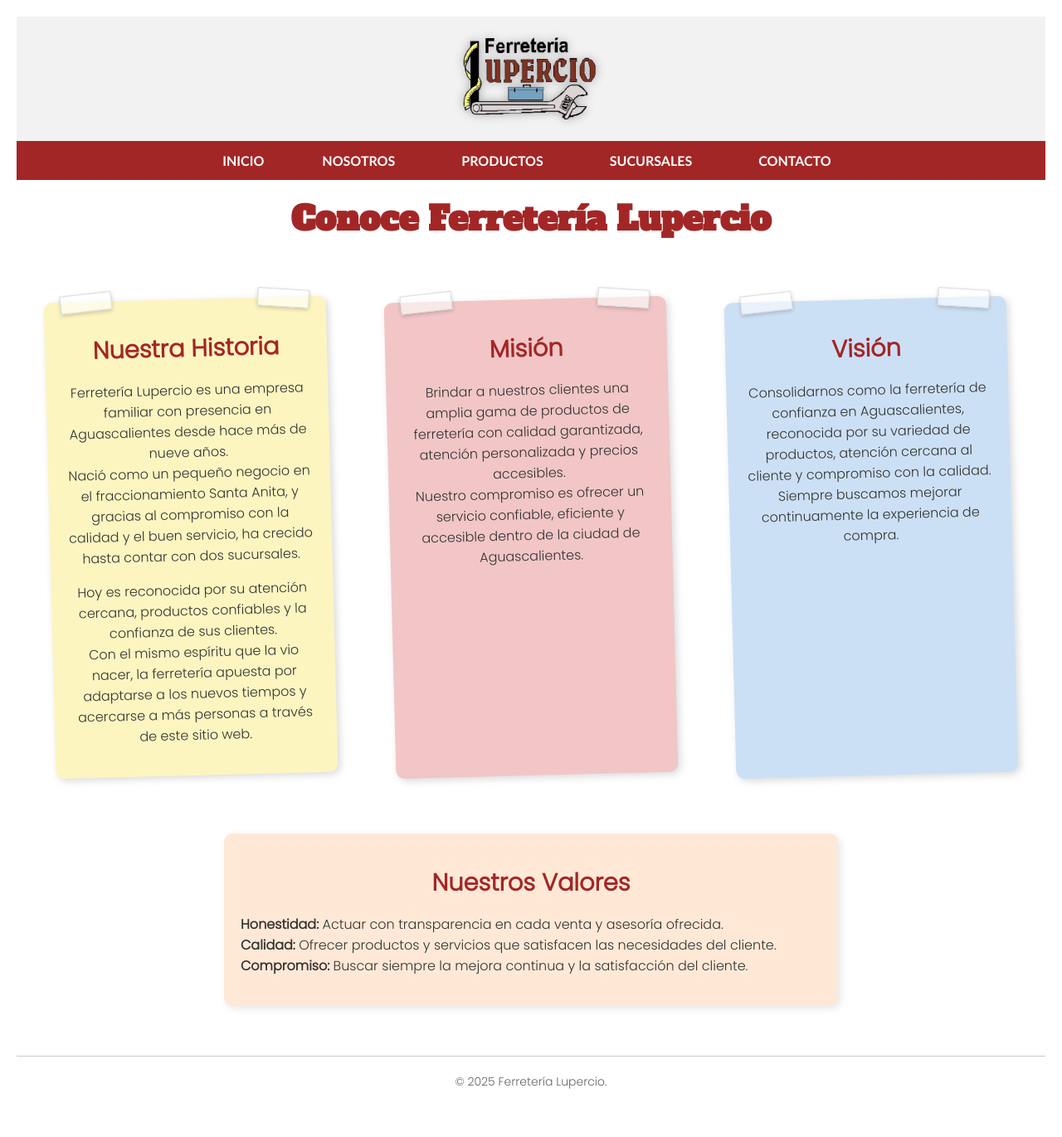
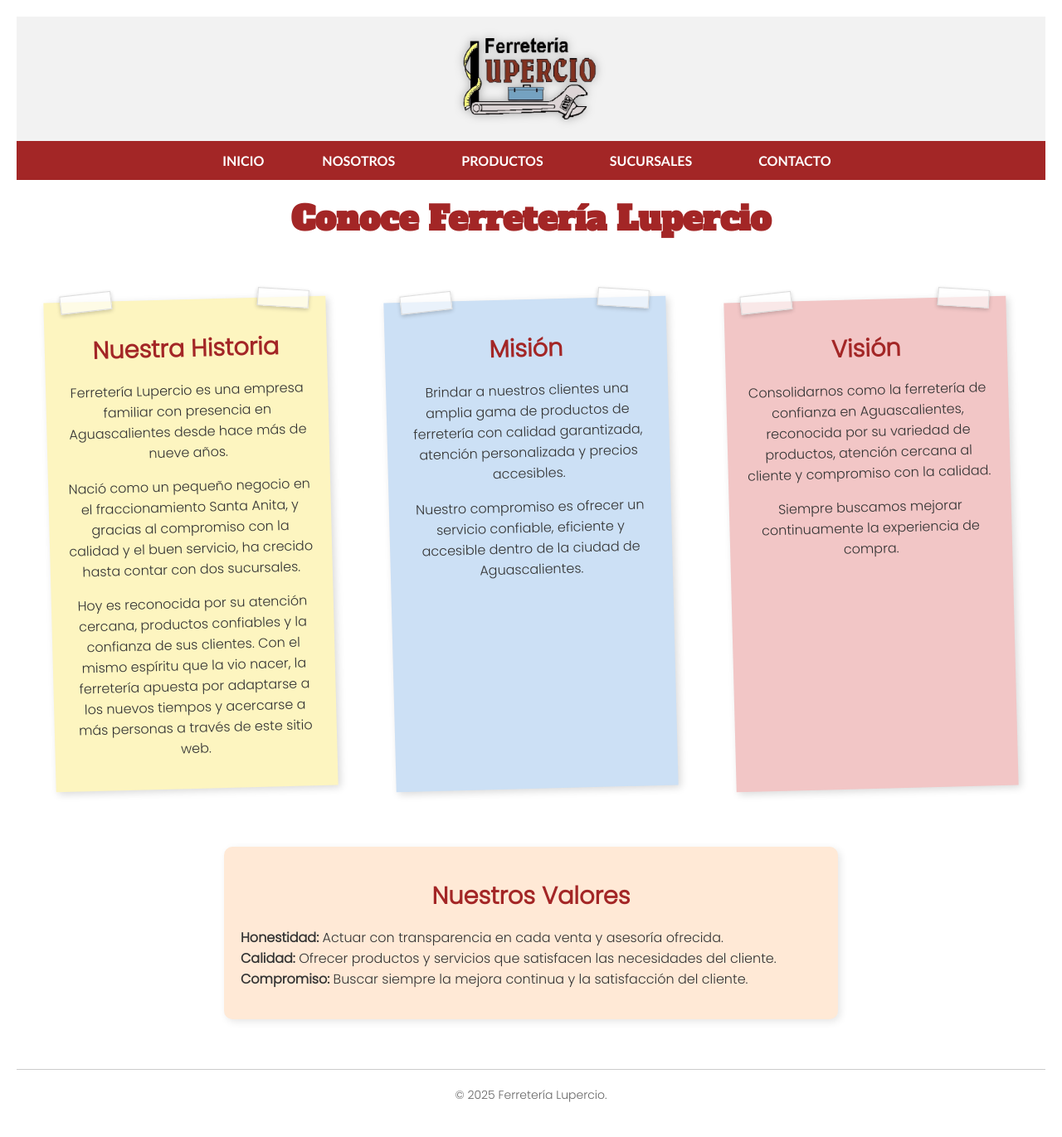
Before and after one commit to Ferreteria-Lupercio/Ferreteria-Lupercio.github.io, a Jekyll site: the page built from Nosotros.md, in a window 1280 px wide. Shown: the whole page at 83% size. Built offline with Jekyll 4.4.1, drawn with Linux system fonts in a browser that asks for light colours.

Commit message:
Update Nosotros.md

```diff
--- a/Nosotros.md
+++ b/Nosotros.md
@@ -6,25 +6,26 @@ layout: default
 <h1 style="text-align: center;">Conoce Ferretería Lupercio</h1>
 
 <div class="sticky-container">
+
   <div class="sticky-note yellow">
-    <h2 style="text-align: center;">Nuestra Historia</h2>
-    <p>Ferretería Lupercio es una empresa familiar con presencia en Aguascalientes desde hace más de nueve años.<br>
-    Nació como un pequeño negocio en el fraccionamiento Santa Anita, y gracias al compromiso con la calidad y el buen servicio, ha crecido hasta contar con dos sucursales.</p>
-    <p>Hoy es reconocida por su atención cercana, productos confiables y la confianza de sus clientes.<br>
-    Con el mismo espíritu que la vio nacer, la ferretería apuesta por adaptarse a los nuevos tiempos y acercarse a más personas a través de este sitio web.</p>
+    <h2>Nuestra Historia</h2>
+    <p>Ferretería Lupercio es una empresa familiar con presencia en Aguascalientes desde hace más de nueve años.</p>
+    <p>Nació como un pequeño negocio en el fraccionamiento Santa Anita, y gracias al compromiso con la calidad y el buen servicio, ha crecido hasta contar con dos sucursales.</p>
+    <p>Hoy es reconocida por su atención cercana, productos confiables y la confianza de sus clientes. Con el mismo espíritu que la vio nacer, la ferretería apuesta por adaptarse a los nuevos tiempos y acercarse a más personas a través de este sitio web.</p>
+  </div>
+
+  <div class="sticky-note blue">
+    <h2>Misión</h2>
+    <p>Brindar a nuestros clientes una amplia gama de productos de ferretería con calidad garantizada, atención personalizada y precios accesibles.</p>
+    <p>Nuestro compromiso es ofrecer un servicio confiable, eficiente y accesible dentro de la ciudad de Aguascalientes.</p>
   </div>
 
   <div class="sticky-note red">
-    <h2 style="text-align: center;">Misión</h2>
-    <p>Brindar a nuestros clientes una amplia gama de productos de ferretería con calidad garantizada, atención personalizada y precios accesibles.<br>
-    Nuestro compromiso es ofrecer un servicio confiable, eficiente y accesible dentro de la ciudad de Aguascalientes.</p>
+    <h2>Visión</h2>
+    <p>Consolidarnos como la ferretería de confianza en Aguascalientes, reconocida por su variedad de productos, atención cercana al cliente y compromiso con la calidad.</p>
+    <p>Siempre buscamos mejorar continuamente la experiencia de compra.</p>
   </div>
 
-  <div class="sticky-note blue">
-    <h2 style="text-align: center;">Visión</h2>
-    <p>Consolidarnos como la ferretería de confianza en Aguascalientes, reconocida por su variedad de productos, atención cercana al cliente y compromiso con la calidad.<br>
-    Siempre buscamos mejorar continuamente la experiencia de compra.</p>
-  </div>
 </div>
 
 <div style="background-color: #ffe9d6; padding: 20px; border-radius: 10px; box-shadow: 3px 3px 10px rgba(0,0,0,0.1); margin: 30px auto; max-width: 700px; font-family: 'Poppins', sans-serif; transition: transform 0.3s ease;">
@@ -35,7 +36,6 @@ layout: default
     <li><strong>Compromiso:</strong> Buscar siempre la mejora continua y la satisfacción del cliente.</li>
   </ul>
 </div>
-
 
 <style>
 .sticky-container {
@@ -64,7 +64,7 @@ layout: default
   transform: rotate(0deg) scale(1.03);
 }
 
-/* Color variants to match theme */
+/* Color variants */
 .sticky-note.yellow {
   background-color: #fdf5c0; /* tape measure yellow */
 }
@@ -74,6 +74,6 @@ layout: default
 }
 
 .sticky-note.blue {
-  background-color: #cce0f5; /* matches light blue accents */
+  background-color: #cce0f5; /* light blue */
 }
 </style>
```
Also changed, not shown: other parts of Nosotros.md (+1 -1 lines).
